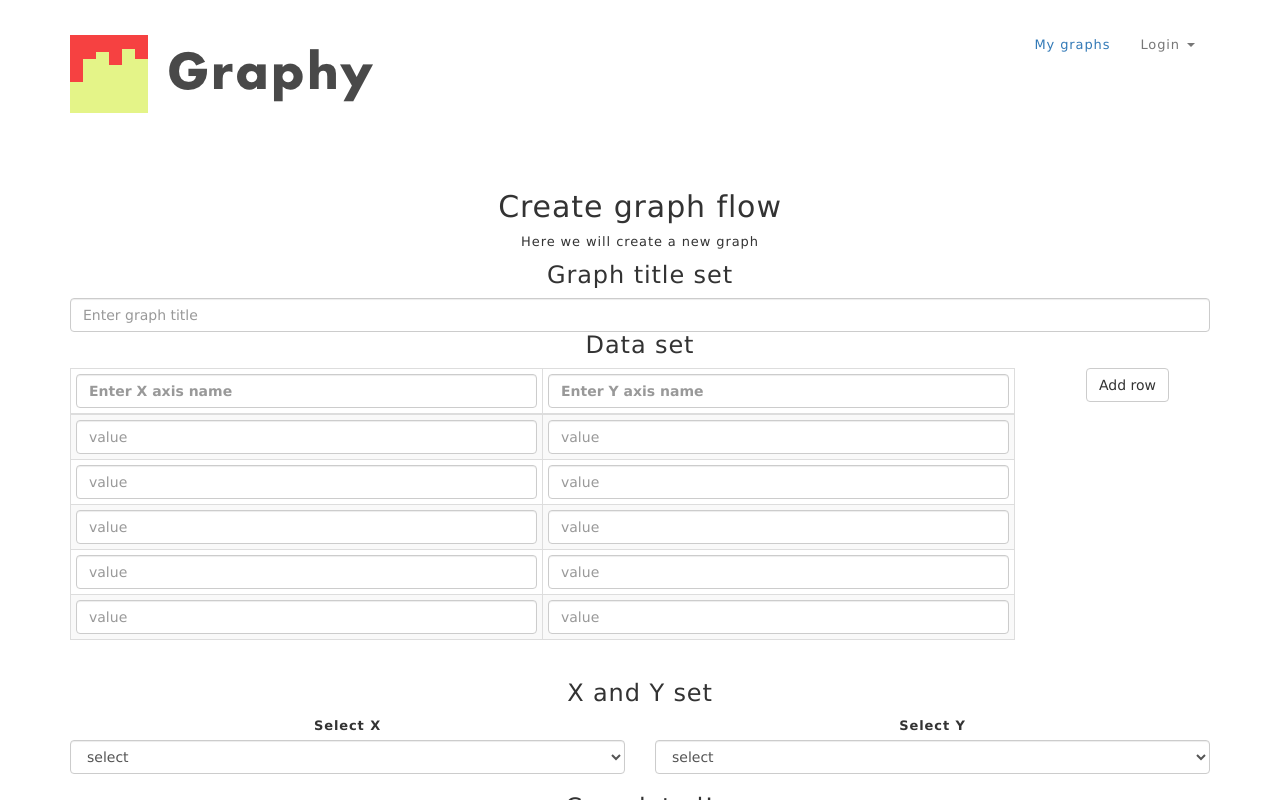
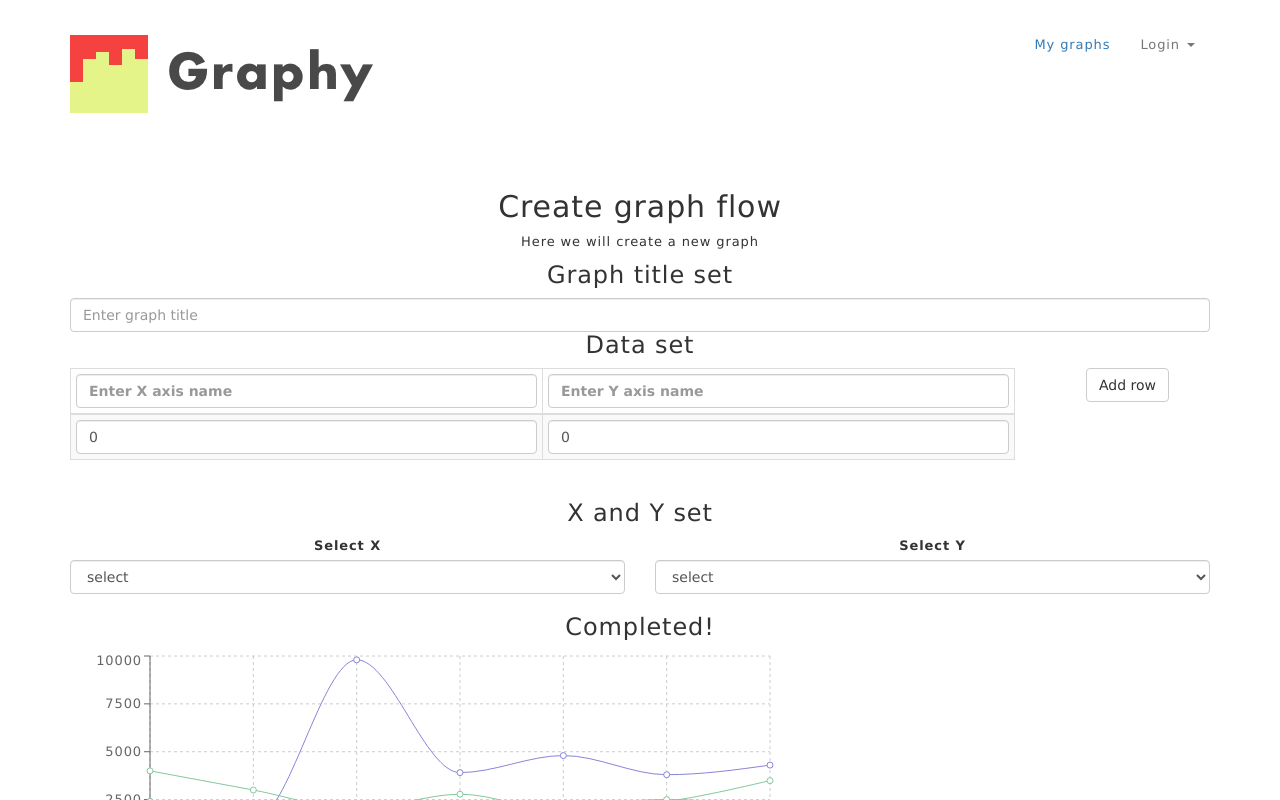
Before and after one commit to boilund/graphy, a React (Create React App) app: page /creating in a window 1280 px wide. Shown: the top 800 px of the page. Built offline with nearby package versions, Linux system fonts and the light colour scheme.

Commit message:
Render new row and tableContents

```diff
--- a/src/js/create/creat-new-graph.tsx
+++ b/src/js/create/creat-new-graph.tsx
@@ -49,7 +49,39 @@ class CreateNewGraph extends React.Component<{}, IState> {
   }
 
   public render() {
-    const { type, value, title } = this.state;
+    const { data, row, type, title } = this.state;
+
+    const tableContents = new Array(row).fill({
+      amt: 0,
+      name: "",
+      pv: 0,
+      uv: 0
+    });
+
+    tableContents.splice(0, data.length, ...data);
+
+    const inputTable = tableContents.map((item: IData, index: number) => {
+      return (
+        <tr key={index}>
+          <td>
+            <FormControl
+              type="text"
+              value={item.uv}
+              placeholder="value"
+              // onChange={this.handleChange}
+            />
+          </td>
+          <td>
+            <FormControl
+              type="text"
+              value={item.pv}
+              placeholder="value"
+              // onChange={this.handleChange}
+            />
+          </td>
+        </tr>
+      );
+    });
 
     return (
       <main className="main">
@@ -68,7 +100,7 @@ class CreateNewGraph extends React.Component<{}, IState> {
                 onChange={this.handleTitleChange}
               />
             </Col>
-              <h3>Data set</h3>
+            <h3>Data set</h3>
             <Col sm={10}>
               <Table
                 striped={true}
@@ -96,98 +128,7 @@ class CreateNewGraph extends React.Component<{}, IState> {
                     </th>
                   </tr>
                 </thead>
-                <tbody>
-                  <tr>
-                    <td>
-                      <FormControl
-                        type="text"
-                        value={value}
-                        placeholder="value"
-                        // onChange={this.handleChange}
-                      />
-                    </td>
-                    <td>
-                      <FormControl
-                        type="text"
-                        value={value}
-                        placeholder="value"
-                        // onChange={this.handleChange}
-                      />
-                    </td>
-                  </tr>
-                  <tr>
-                    <td>
-                      <FormControl
-                        type="text"
-                        value={value}
-                        placeholder="value"
-                        // onChange={this.handleChange}
-                      />
-                    </td>
-                    <td>
-                      <FormControl
-                        type="text"
-                        value={value}
-                        placeholder="value"
-                        // onChange={this.handleChange}
-                      />
-                    </td>
-                  </tr>
-                  <tr>
-                    <td>
-                      <FormControl
-                        type="text"
-                        value={value}
-                        placeholder="value"
-                        // onChange={this.handleChange}
-                      />
-                    </td>
-                    <td>
-                      <FormControl
-                        type="text"
-                        value={value}
-                        placeholder="value"
-                        // onChange={this.handleChange}
-                      />
-                    </td>
-                  </tr>
-                  <tr>
-                    <td>
-                      <FormControl
-                        type="text"
-                        value={value}
-                        placeholder="value"
-                        // onChange={this.handleChange}
-                      />
-                    </td>
-                    <td>
-                      <FormControl
-                        type="text"
-                        value={value}
-                        placeholder="value"
-                        // onChange={this.handleChange}
-                      />
-                    </td>
-                  </tr>
-                  <tr>
-                    <td>
-                      <FormControl
-                        type="text"
-                        value={value}
-                        placeholder="value"
-                        // onChange={this.handleChange}
-                      />
-                    </td>
-                    <td>
-                      <FormControl
-                        type="text"
-                        value={value}
-                        placeholder="value"
-                        // onChange={this.handleChange}
-                      />
-                    </td>
-                  </tr>
-                </tbody>
+                <tbody>{inputTable}</tbody>
               </Table>
             </Col>
             <Col sm={2}>
```
